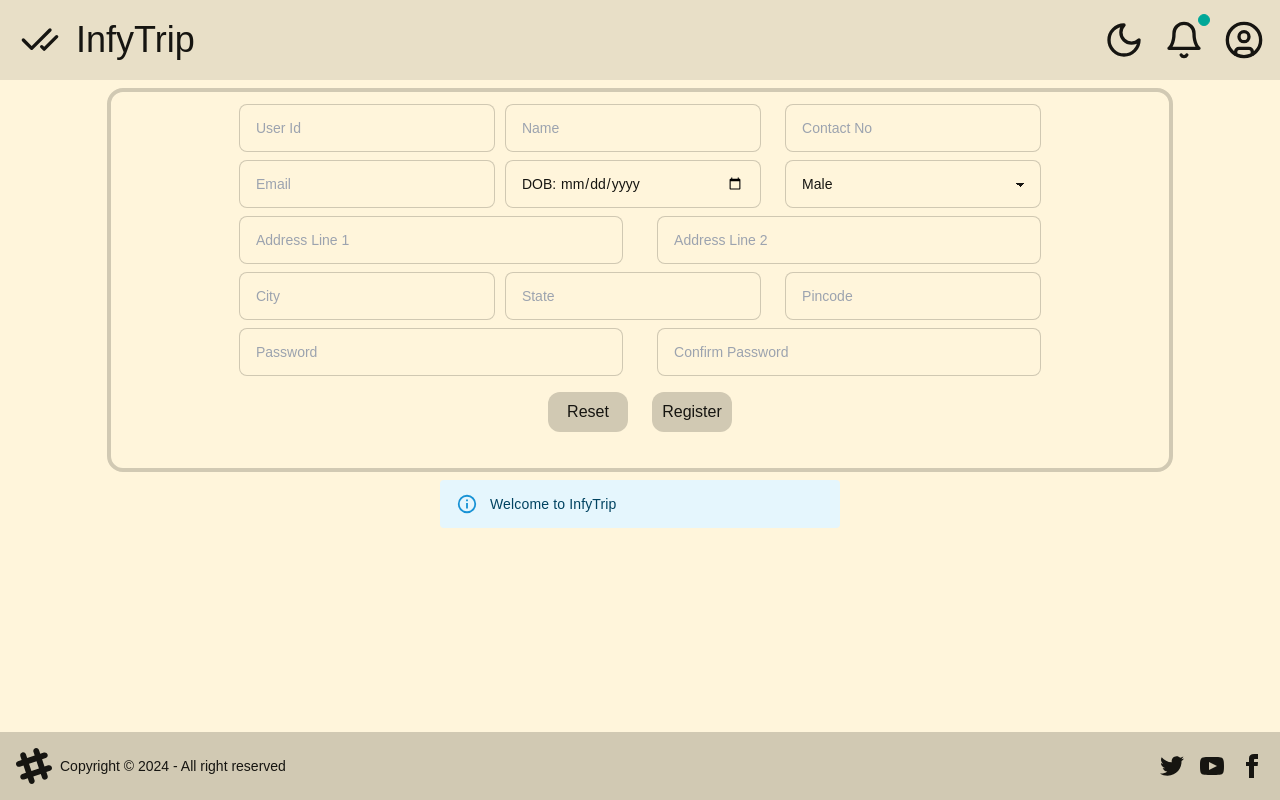
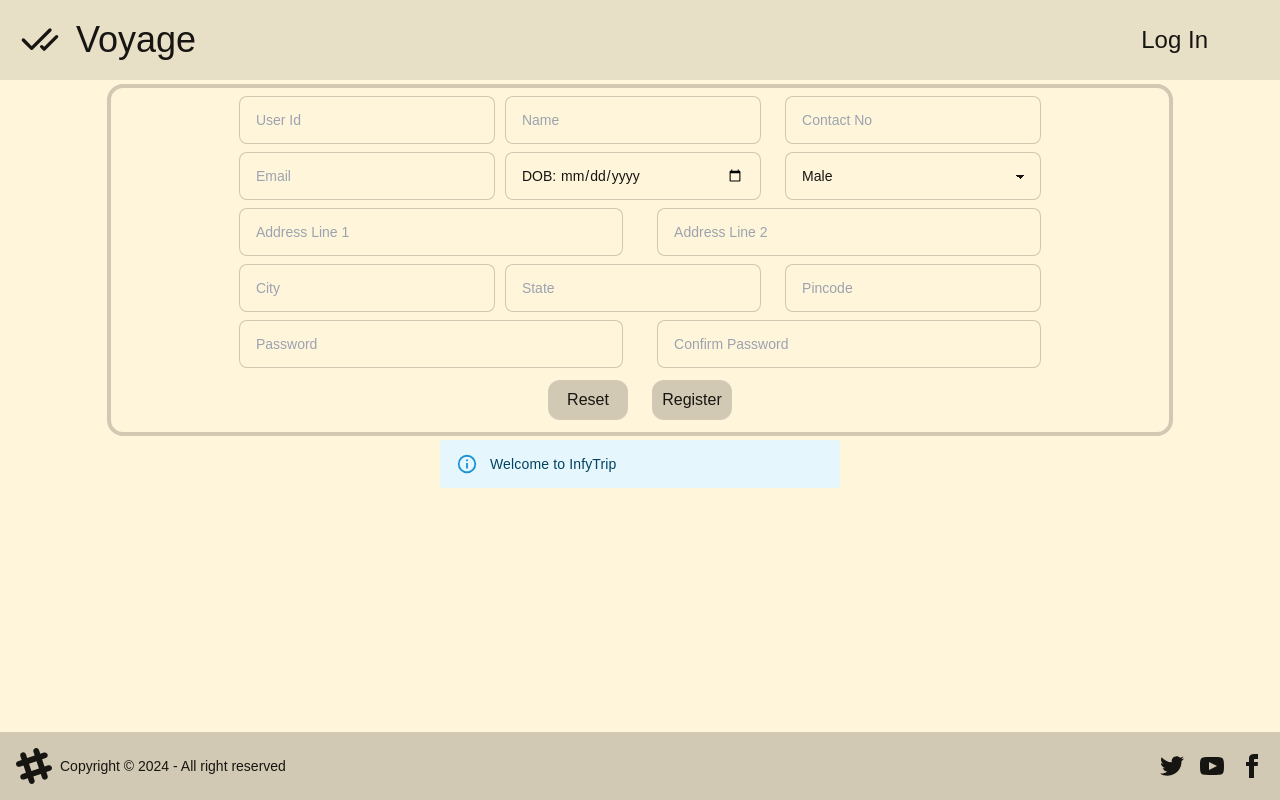
Before and after one commit to Babai8899/react-deploy, a React (Vite) app: page /react-deploy/register in a window 1280 px wide. Built offline with nearby package versions, Linux system fonts and the light colour scheme; a web font is replaced by a local one.

Commit message:
logo added

```diff
--- a/index.html
+++ b/index.html
@@ -2,6 +2,7 @@
 <html lang="en">
   <head>
     <meta charset="UTF-8" />
+    <link rel="icon" type="image/svg+xml" href="./assets/vite.svg" />
     <meta name="viewport" content="width=device-width, initial-scale=1.0" />
     <title>Vite + React</title>
   </head>
--- a/src/module/user/Add.jsx
+++ b/src/module/user/Add.jsx
@@ -130,7 +130,7 @@
     return (
         <div>
             <div>
-                <div className="card mx-auto w-10/12 h-96 lg:h-11/12 border-base-300 border-4 py-2 my-2 overflow-y-scroll">
+                <div className="card mx-auto w-10/12 h-96 lg:h-5/6 border-base-300 border-4 py-1 my-1 overflow-y-scroll">
                     <div className='flow-root mx-auto lg:my-1 w-5/6'>
                         <label className="input input-bordered flex items-center w-64 mx-auto lg:ml-10 lg:float-left text-sm">
                             <input type="text" className="grow" placeholder="User Id" name='userId' value={userId} onChange={(e) => onInputChange(e)} />
@@ -186,8 +186,8 @@
                         </label>
                     </div>
                     <div className='mx-auto'>
-                        <button className='bg-base-300 h-10 rounded-xl w-20 py-1 px-2 hover:bg-base-200 hover:w-24 hover:transition-all my-3 mx-3' onClick={(e) => resetInputs(e)}>Reset</button>
-                        <button className='bg-base-300 h-10 rounded-xl w-20 py-1 px-2 hover:bg-base-200 hover:w-24 hover:transition-all my-3 mx-3' onClick={(e) => onSubmit(e)}>Register</button>
+                        <button className='bg-base-300 h-10 rounded-xl w-20 py-1 px-2 hover:bg-base-200 hover:w-24 hover:transition-all my-2 mx-3' onClick={(e) => resetInputs(e)}>Reset</button>
+                        <button className='bg-base-300 h-10 rounded-xl w-20 py-1 px-2 hover:bg-base-200 hover:w-24 hover:transition-all my-2 mx-3' onClick={(e) => onSubmit(e)}>Register</button>
                     </div>
 
                 </div>
--- a/src/shared/Navbar.jsx
+++ b/src/shared/Navbar.jsx
@@ -31,14 +31,17 @@
     return (
         <div>
             <div className="navbar bg-base-200 mx-auto max-h-20 min-h-20">
-                {isLoggedIn ?<div className="navbar-start">
-                    <Link className="relative flex text-4xl px-2 py-2 rounded-md cursor-pointer mx-1 hover:bg-base-300 hover:duration-500" to={'/react-deploy'}><CheckCheck size={40} className='mr-4' />InfyTrip</Link>
+                {isLoggedIn ? <div className="navbar-start">
+                    <Link className="relative flex text-4xl px-2 py-2 rounded-md cursor-pointer mx-1 hover:bg-base-300 hover:duration-500" to={'/react-deploy'}><CheckCheck size={40} className='mr-4' />Voyage</Link>
                 </div>
                     :
                     <div className="navbar-start">
-                    <Link className="relative flex text-4xl px-2 py-2 rounded-md cursor-pointer mx-1 hover:bg-base-300 hover:duration-500" to={'/react-deploy'}><CheckCheck size={40} className='mr-4' />InfyTrip</Link>
+                        <Link className="relative flex text-4xl px-2 py-2 rounded-md cursor-pointer mx-1 hover:bg-base-300 hover:duration-500" to={'/react-deploy'}><CheckCheck size={40} className='mr-4' />Voyage</Link>
                     </div>}
+
                 <div className='navbar-end'>
+                    {isLoggedIn ?
+                        <>
                             <label className="swap swap-rotate mr-1 ml-2 px-1 py-1 w-12 h-12 rounded-full cursor-pointer hover:bg-base-300 hover:duration-500">
                                 {/* this hidden checkbox controls the state */}
 
@@ -74,6 +77,9 @@
                                     <li><a className='text-xl' onClick={logout}>Logout</a></li>
                                 </ul>
                             </div>
+                        </> :
+                        <Link to={'/react-deploy/login'} className='text-2xl hover:bg-base-300 hover:duration-500 px-16 py-2 rounded-xl cursor pointer'>Log In</Link>
+                    }
                 </div>
             </div>
         </div>
```
Lines whose indentation alone changed are shown as unchanged.
